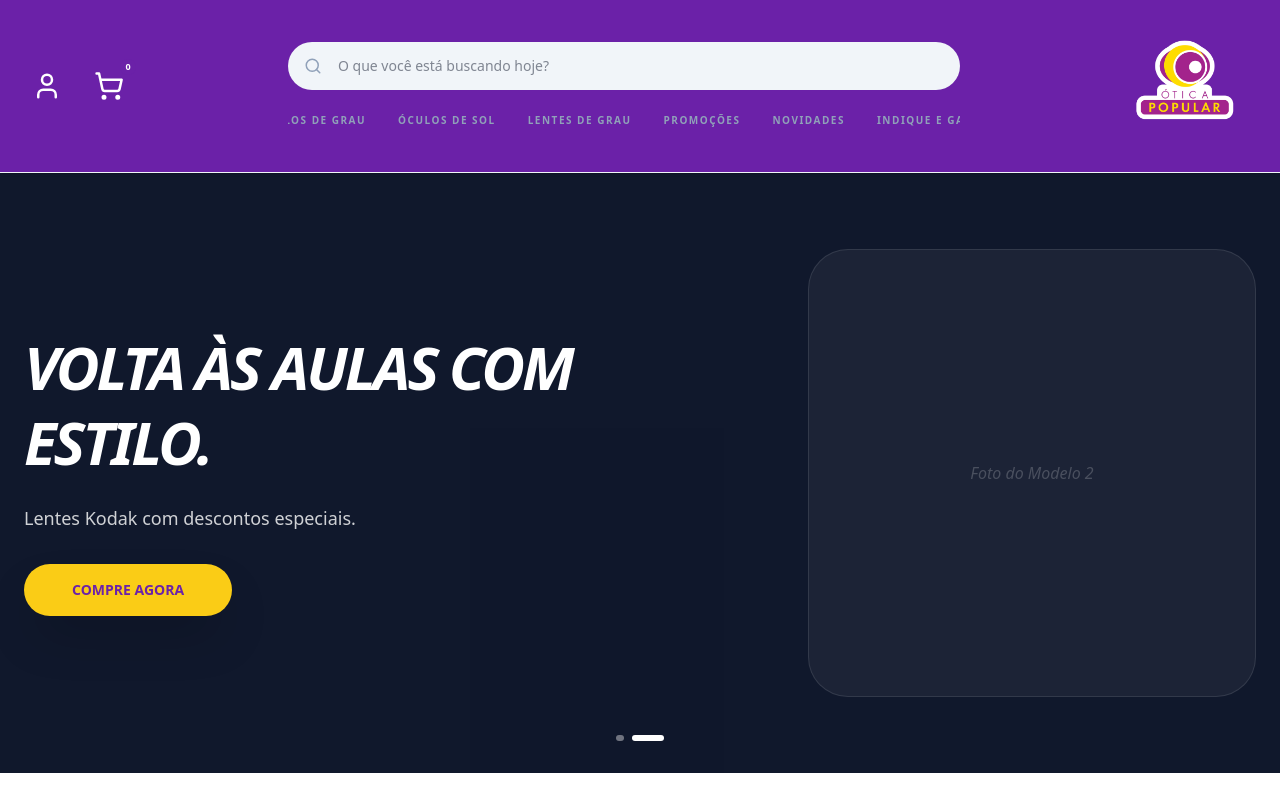
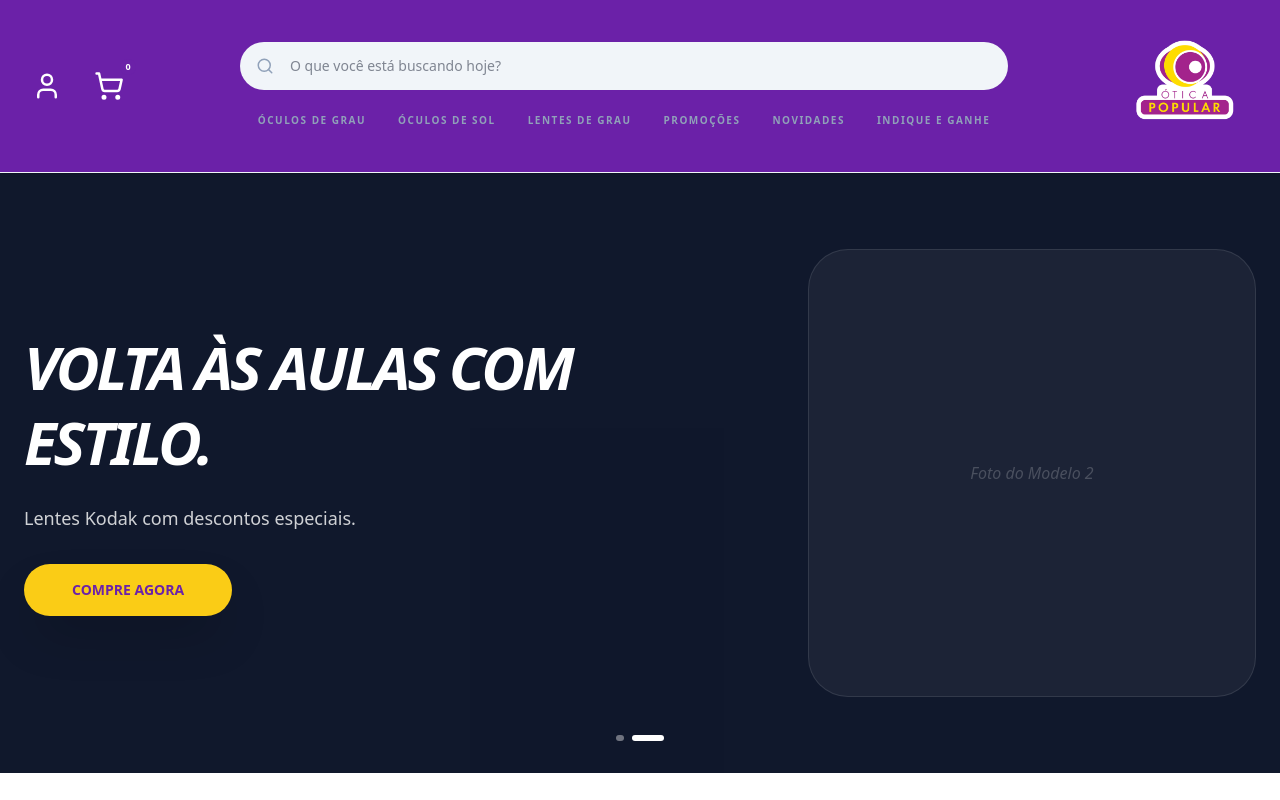
Before and after one commit to LorranFont/otica-popular-lp, a Next.js app: page / in a window 1280 px wide. Shown: the top 800 px of the page. Built offline with nearby package versions, Linux system fonts and the light colour scheme.

Commit message:
feat: corrigindo gap das letras

```diff
--- a/app/page.tsx
+++ b/app/page.tsx
@@ -55,7 +55,7 @@ export default function Home() {
       </div>
 
       {/* Busca e Categorias */}
-      <div className="flex-1 max-w-2xl flex flex-col gap-4 order-2">
+      <div className="flex-1 max-w-3xl flex flex-col gap-4 order-2">
         <div className="relative group">
           <input
             type="text"
```
